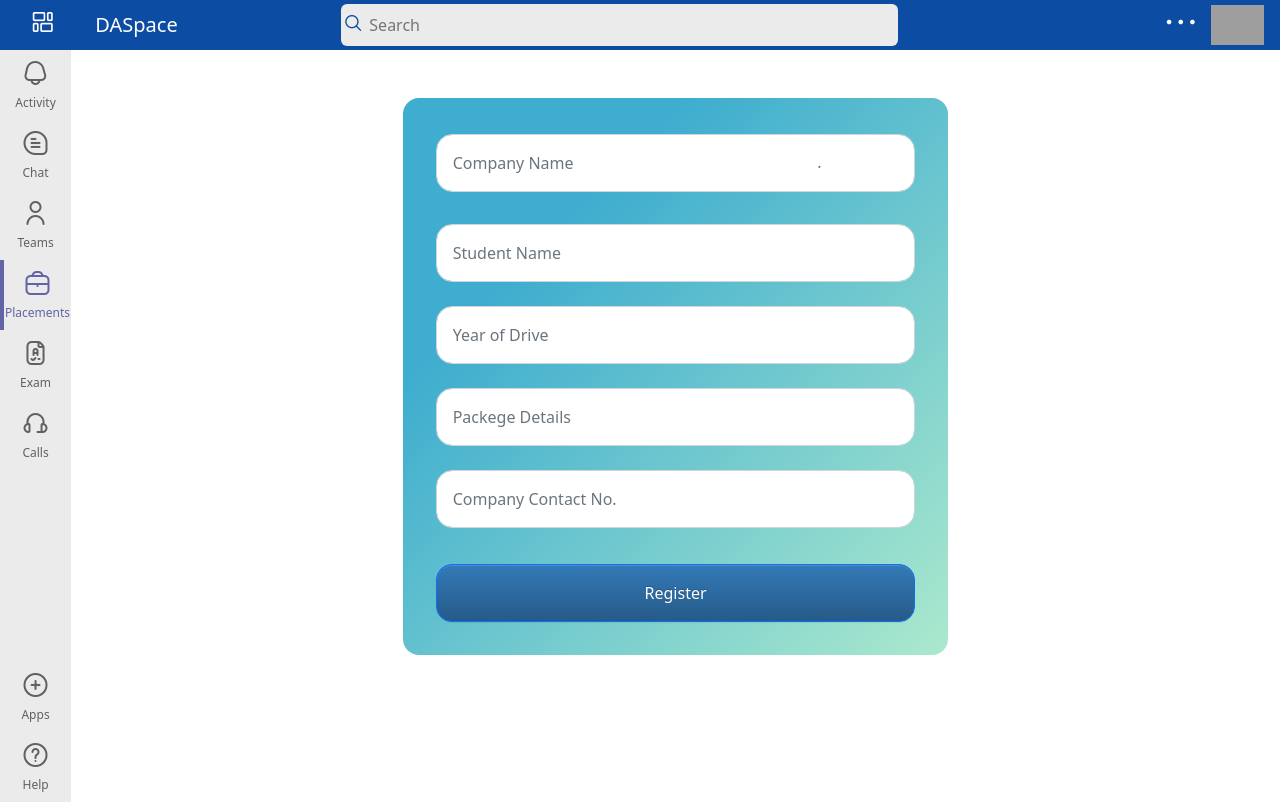
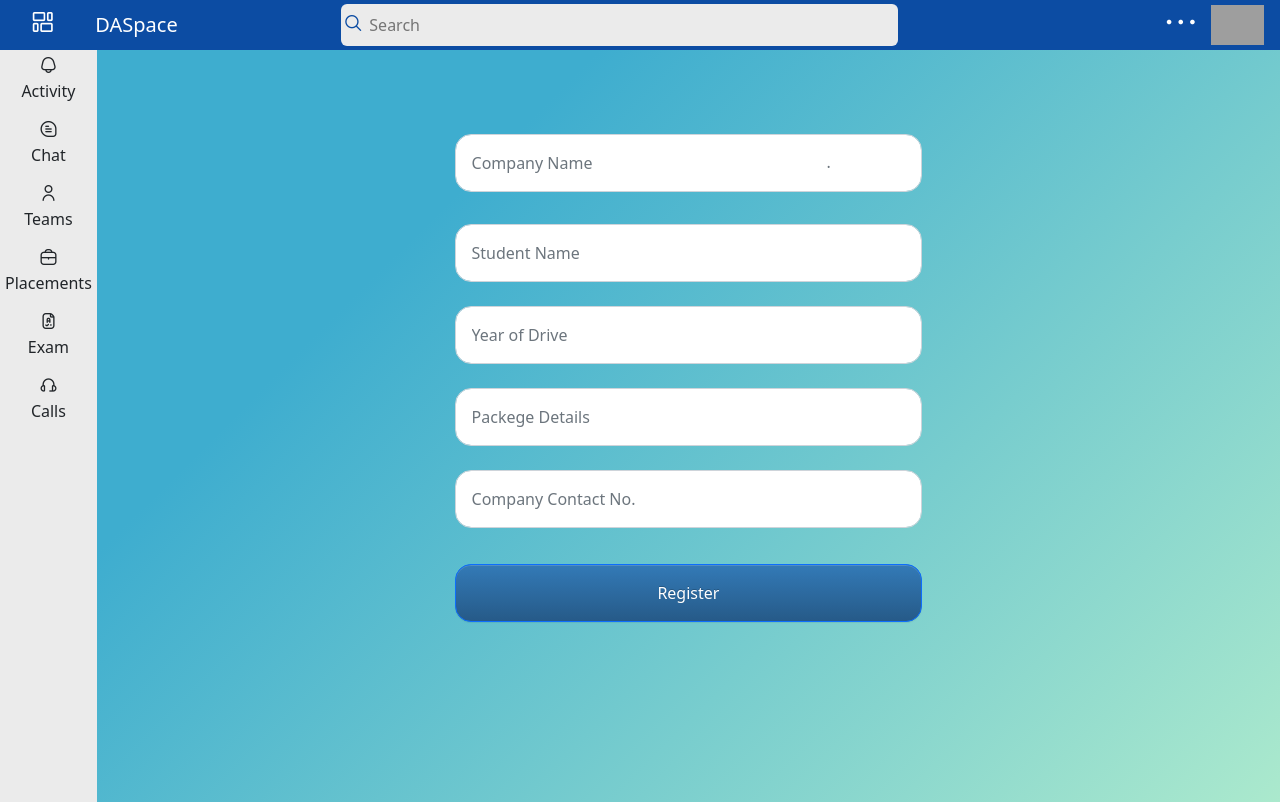
Before and after one commit to maulikpipaliya/da-space, a React (Create React App) app in the folder frontend/: page /home in a window 1280 px wide. Built offline with nearby package versions, Linux system fonts and the light colour scheme; grey boxes are pictures that could not be loaded.

Commit message:
arrange the sidebar

```diff
--- a/frontend/src/components/Sidebar/Sidebar.css
+++ b/frontend/src/components/Sidebar/Sidebar.css
@@ -3,22 +3,31 @@
     width: 100%;
     background-color: #ebebeb;
     flex-direction: column;
-    justify-content: space-between;
-    /* align-items: center; */
+    align-items: center;
     height: 100%;
     flex: 1;
-    padding: 0px;
+    padding: 5px;
     margin-top: 0px;
     z-index: -2;
 }
 
+.abc {
+    cursor: pointer;
+}
+
+/*
 .sidebar-more {
     padding: 5px;
     font-size: 24px;
     margin-left: 55%;
     transform: translateX(-50%);
     cursor: pointer;
-}
+} */
+/*
+.sidebar-top {
+    justify-content: center;
+    align-items: center;
+} */
 
 /* .sidebar-more {
     display: flex;
@@ -26,7 +35,7 @@
     cursor: pointer;
 } */
 
-.sidebar-more:hover {
+/* .sidebar-more:hover {
     color: #6264a7;
 }
 
@@ -36,4 +45,4 @@
     flex: 4;
     justify-content: flex-end;
     cursor: pointer;
-}
+} */
--- a/frontend/src/components/Sidebar/Sidebar.tsx
+++ b/frontend/src/components/Sidebar/Sidebar.tsx
@@ -10,8 +10,32 @@ const Sidebar = () => {
 
     return (
         <div className="sidebar-container">
-            <div className="sidebar-top">
-                {topOptions.map((option) => {
+            <div className="text-center">
+                <i className="fi-rr-bell"></i>
+                <p>Activity</p>
+            </div>
+            <div className="text-center">
+                <i className="fi-rr-comment"></i>
+                <p>Chat</p>
+            </div>
+            <div className="text-center">
+                <i className="fi-rr-user"></i>
+                <p>Teams</p>
+            </div>
+            <div className="text-center">
+                <i className="fi-rr-briefcase"></i>
+                <p>Placements</p>
+            </div>
+            <div className="text-center">
+                <i className="fi-rr-test"></i>
+                <p>Exam</p>
+            </div>
+            <div className="text-center">
+                <i className="fi-rr-headset"></i>
+                <p>Calls</p>
+            </div>
+
+            {/* {topOptions.map((option) => {
                     return (
                         <div>
                             <SidebarOption
@@ -22,12 +46,11 @@ const Sidebar = () => {
                             />
                         </div>
                     )
-                })}
-            </div>
+                })} */}
             {/* <div className="sidebar-more">
                 <i className="fi-rr-menu-dots" />
             </div> */}
-            <div className="sidebar-bottom">
+            {/* <div className="sidebar-bottom">
                 {bottomOptions.map((option) => {
                     return (
                         <SidebarOption
@@ -36,7 +59,7 @@ const Sidebar = () => {
                         />
                     )
                 })}
-            </div>
+            </div> */}
         </div>
     )
 }
--- a/frontend/src/screens/PlacementForm/PlacementForm.tsx
+++ b/frontend/src/screens/PlacementForm/PlacementForm.tsx
@@ -20,13 +20,13 @@ export const PlacementForm = () => {
 
     return (
         <>
-            <Container fluid={true} className="h-94vh p-5">
+            <Container fluid={true} className="shadow2 h-94vh p-5">
                 <Row>
                     <Col
                         md={{ span: 6, offset: 3 }}
                         xs={{ span: 8, offset: 2 }}
                     >
-                        <div className="shadow2 br-1 mainpadding text-center">
+                        <div className=" br-1 mainpadding text-center">
                             <div className="text-center">
                                 <Row className="p-3">
                                     <Col md={{ span: 12 }} className="my-1">
```
